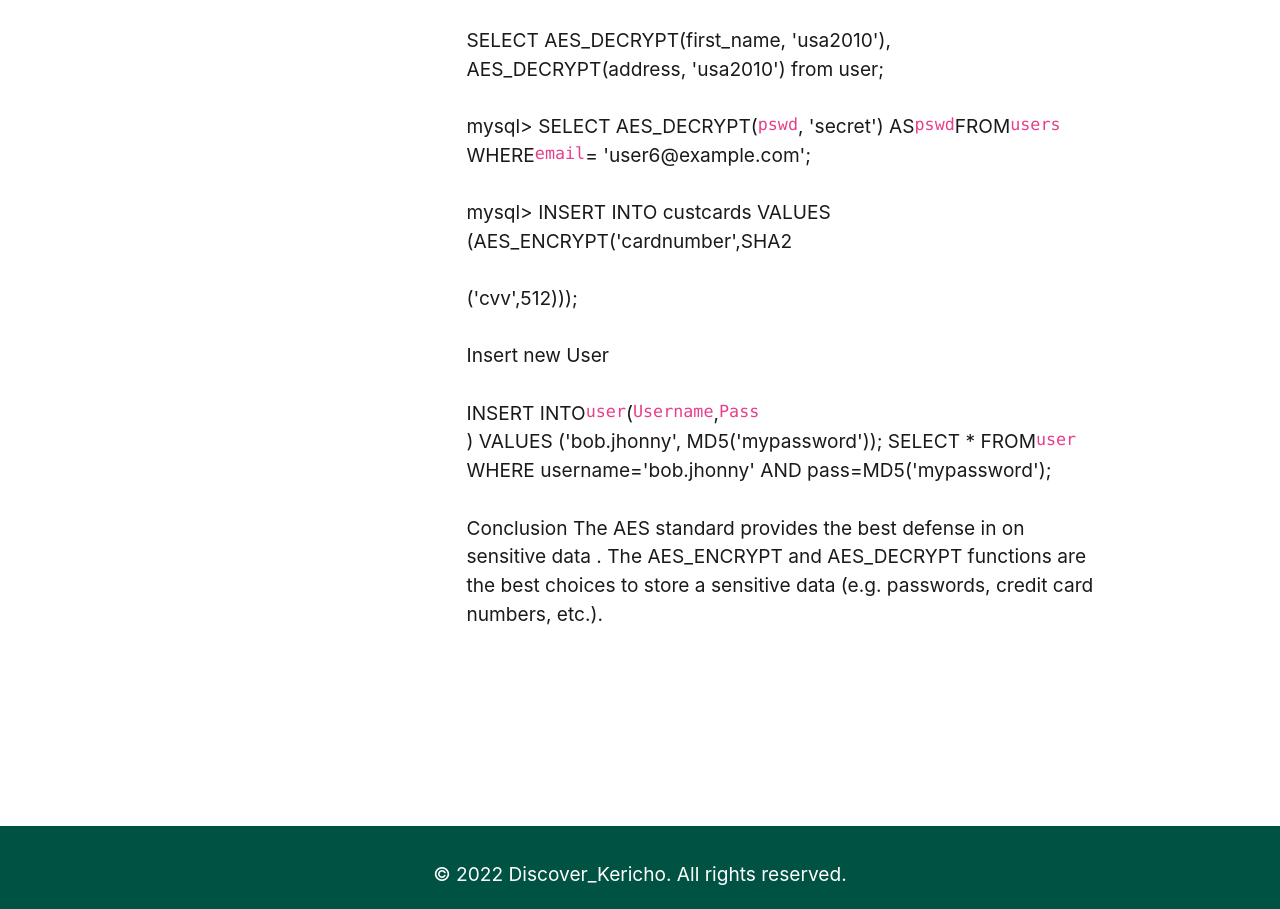
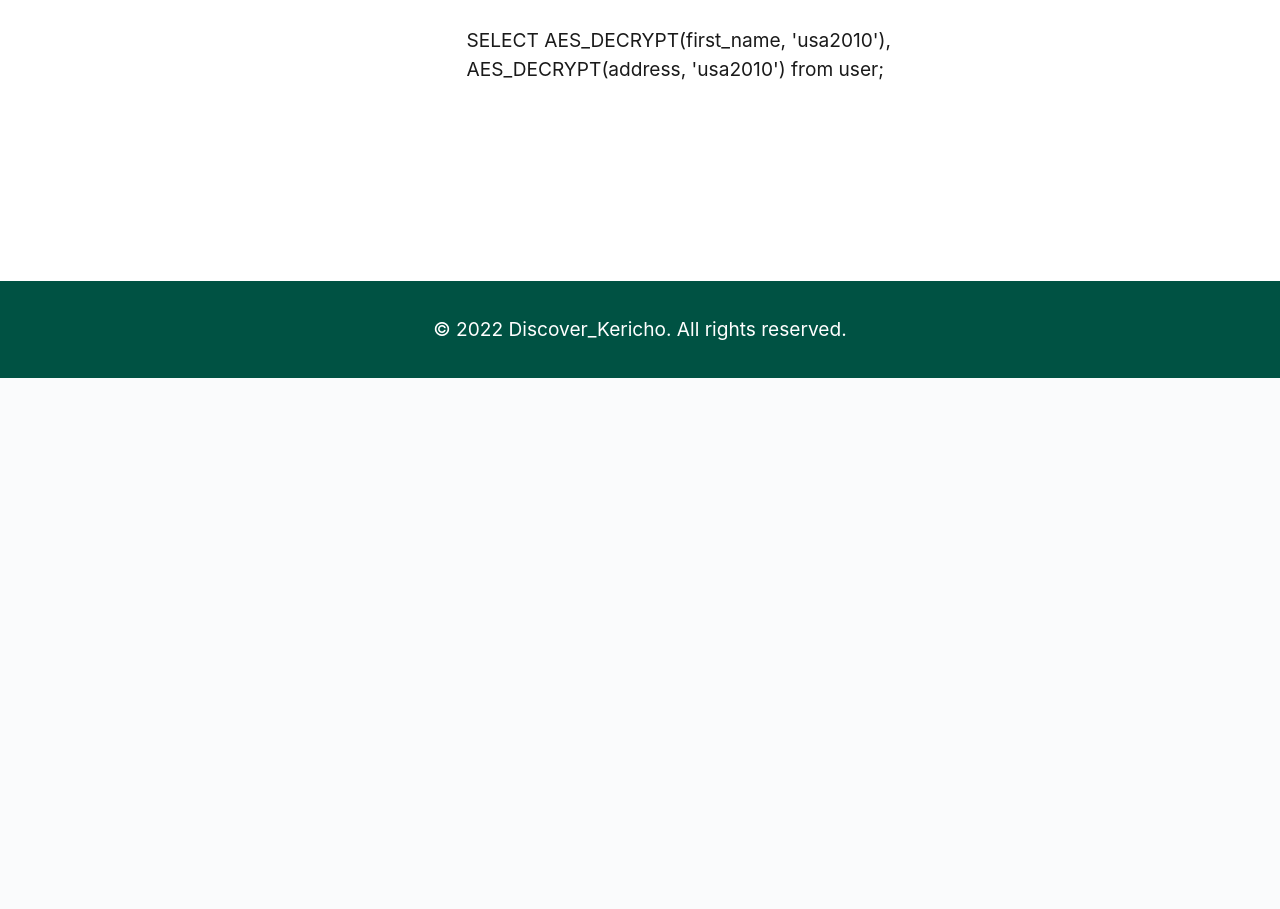
Before and after one commit to dk20tx/JAMStack-blog-site, an Eleventy site: page src/blog/2022-04-11-database-encryption.md in a window 1280 px wide. Shown: the part 1668-2577 px from the top of the page. After the commit the page ends 2046 px from the top, so only its background shows below. Built offline with nearby package versions, Linux system fonts and the light colour scheme; Eleventy itself is replaced by a stand-in of ours; files that its build step writes are made by us from their sources.

Commit message:
Update Blog “2022-04-11-database-encryption”

```diff
--- a/src/blog/2022-04-11-database-encryption.md
+++ b/src/blog/2022-04-11-database-encryption.md
@@ -25,17 +25,3 @@ INSERT into user (first_name, address) VALUES (AES_ENCRYPT('Obama', 'usa2010'),A
 To decrypt a password previously encypted with the AES algorithm use the AES_DECRYPT(crypt_str,key_str) function:
 
 SELECT AES_DECRYPT(first_name, 'usa2010'), AES_DECRYPT(address, 'usa2010') from user;
-
-mysql> SELECT AES_DECRYPT(`pswd`, 'secret') AS `pswd` FROM `users` WHERE `email` = 'user6@example.com';
-
-mysql> INSERT INTO custcards VALUES (AES_ENCRYPT('cardnumber',SHA2
-
-('cvv',512)));
-
-Insert new User
-
-INSERT INTO `user` (`Username`, `Pass`) VALUES ('bob.jhonny', MD5('mypassword'));
-SELECT * FROM `user` WHERE username='bob.jhonny' AND pass=MD5('mypassword');
-
-Conclusion
-The AES standard provides the best defense in on sensitive data . The AES_ENCRYPT and AES_DECRYPT functions are the best choices to store a sensitive data (e.g. passwords, credit card numbers, etc.).
```
